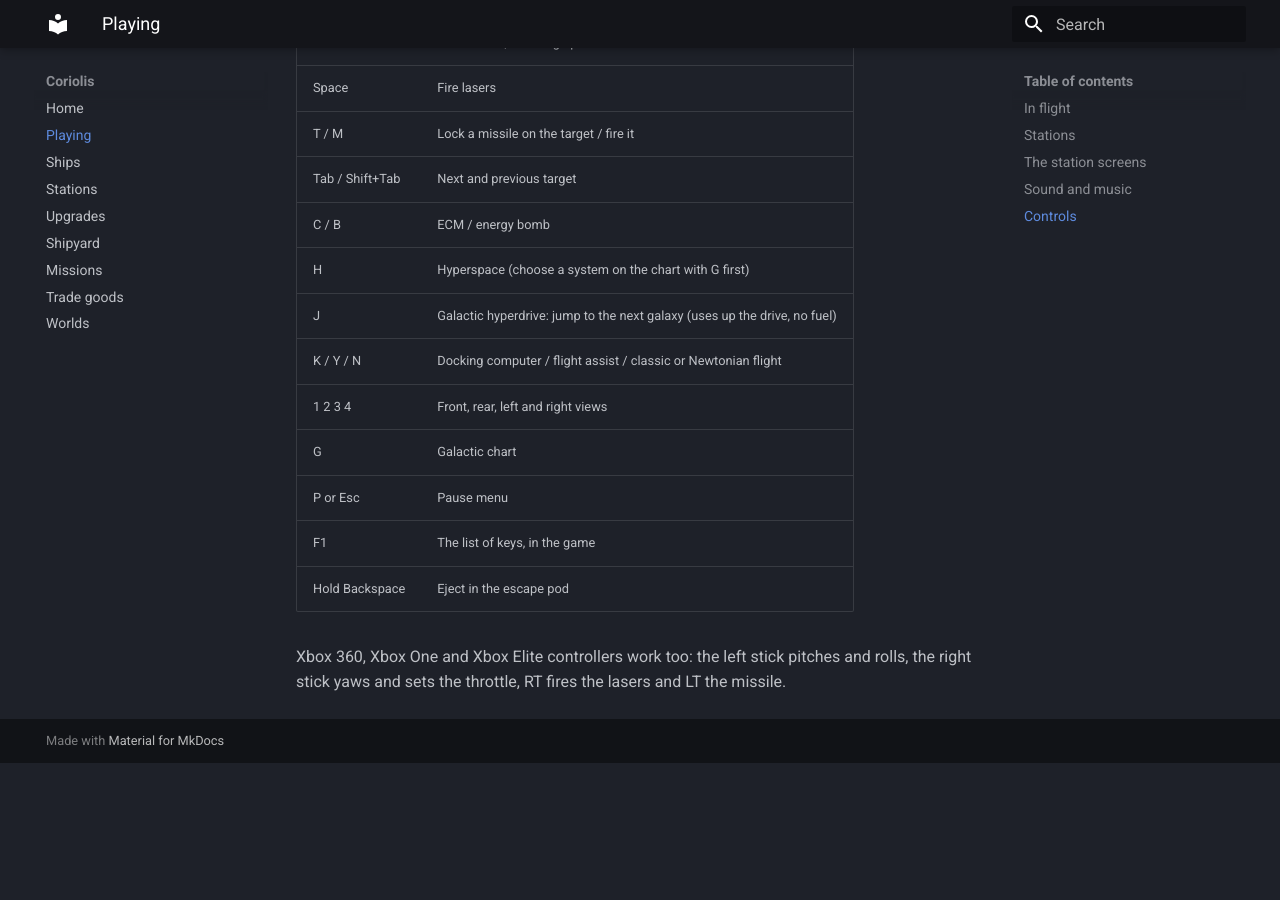
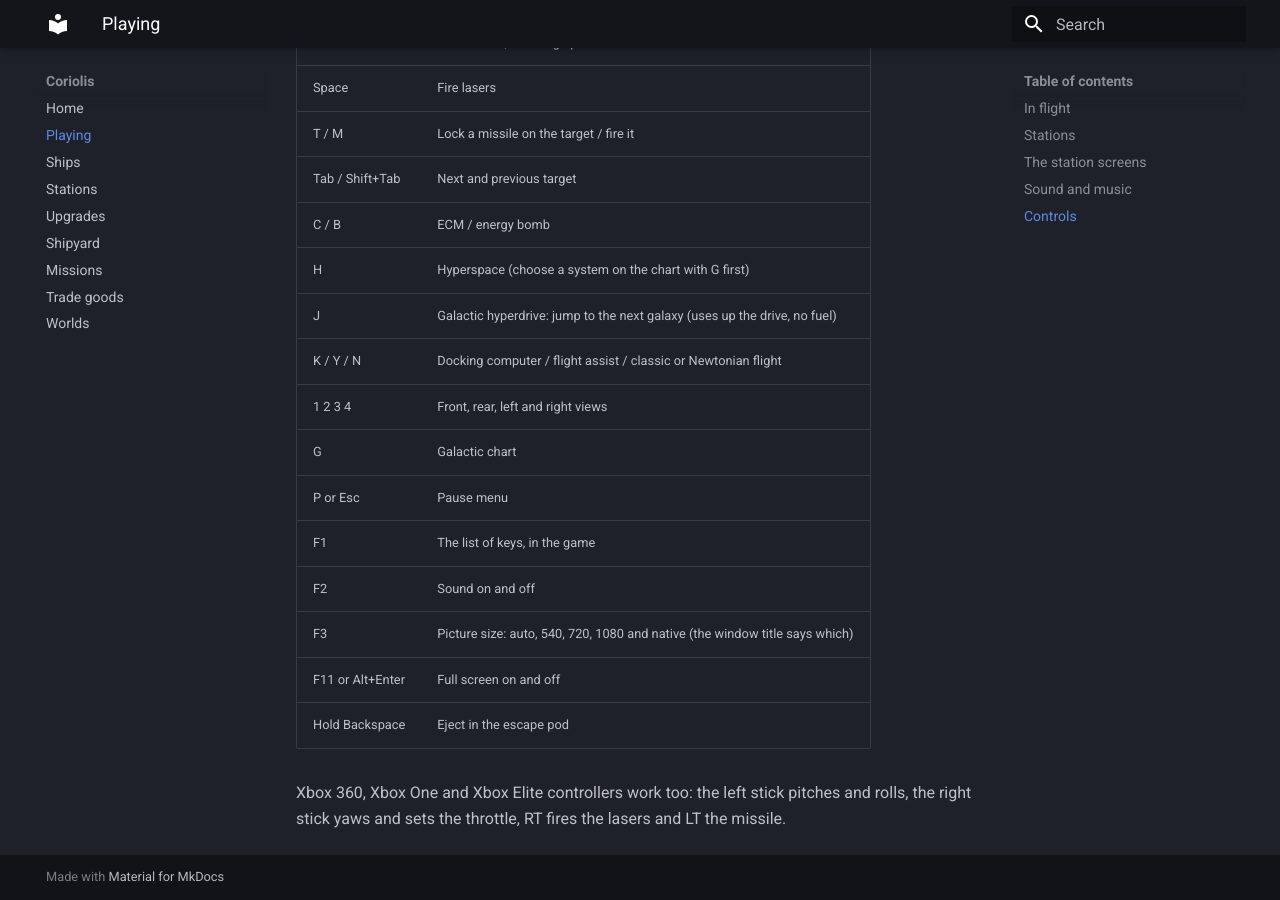
Before and after one commit to ross-newman/coriolis, an MkDocs documentation site: the page built from docs/playing.md, in a window 1280 px wide and 900 px high, scrolled down 9021 px. Built offline with MkDocs 1.6.1 and Material for MkDocs 9.7.7, drawn with Linux system fonts in a browser that asks for light colours; before the commit the page ends 9784 px from its top, so only the background shows below that.

Commit message:
Docs: add F2, F3 and F11 to the controls table

```diff
--- a/docs/playing.md
+++ b/docs/playing.md
@@ -110,6 +110,9 @@ four original pieces of music that loop and crossfade into each other. F2 turns
 | G | Galactic chart |
 | P or Esc | Pause menu |
 | F1 | The list of keys, in the game |
+| F2 | Sound on and off |
+| F3 | Picture size: auto, 540, 720, 1080 and native (the window title says which) |
+| F11 or Alt+Enter | Full screen on and off |
 | Hold Backspace | Eject in the escape pod |
 
 Xbox 360, Xbox One and Xbox Elite controllers work too: the left stick pitches and rolls, the right stick yaws and sets
```
